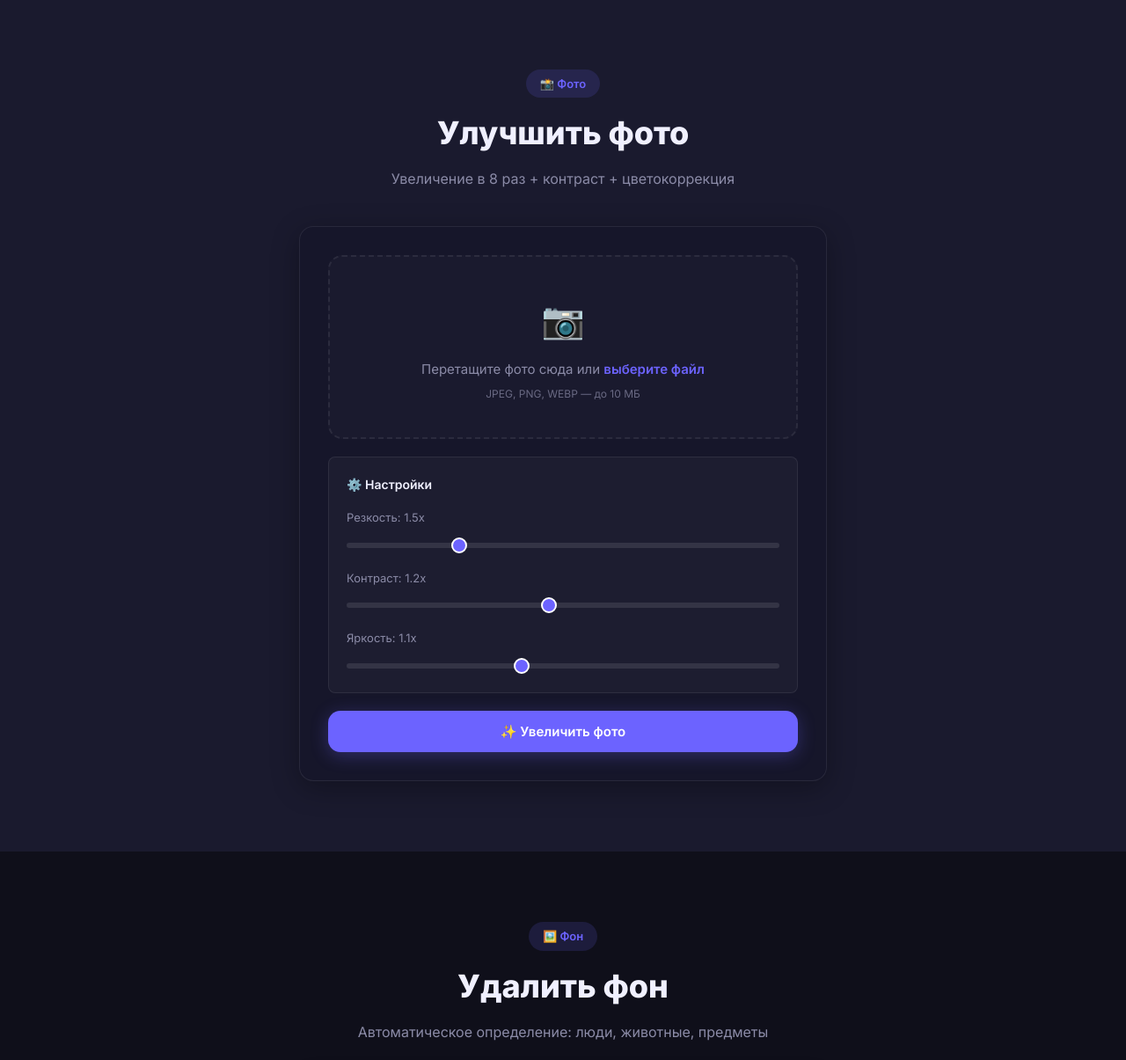
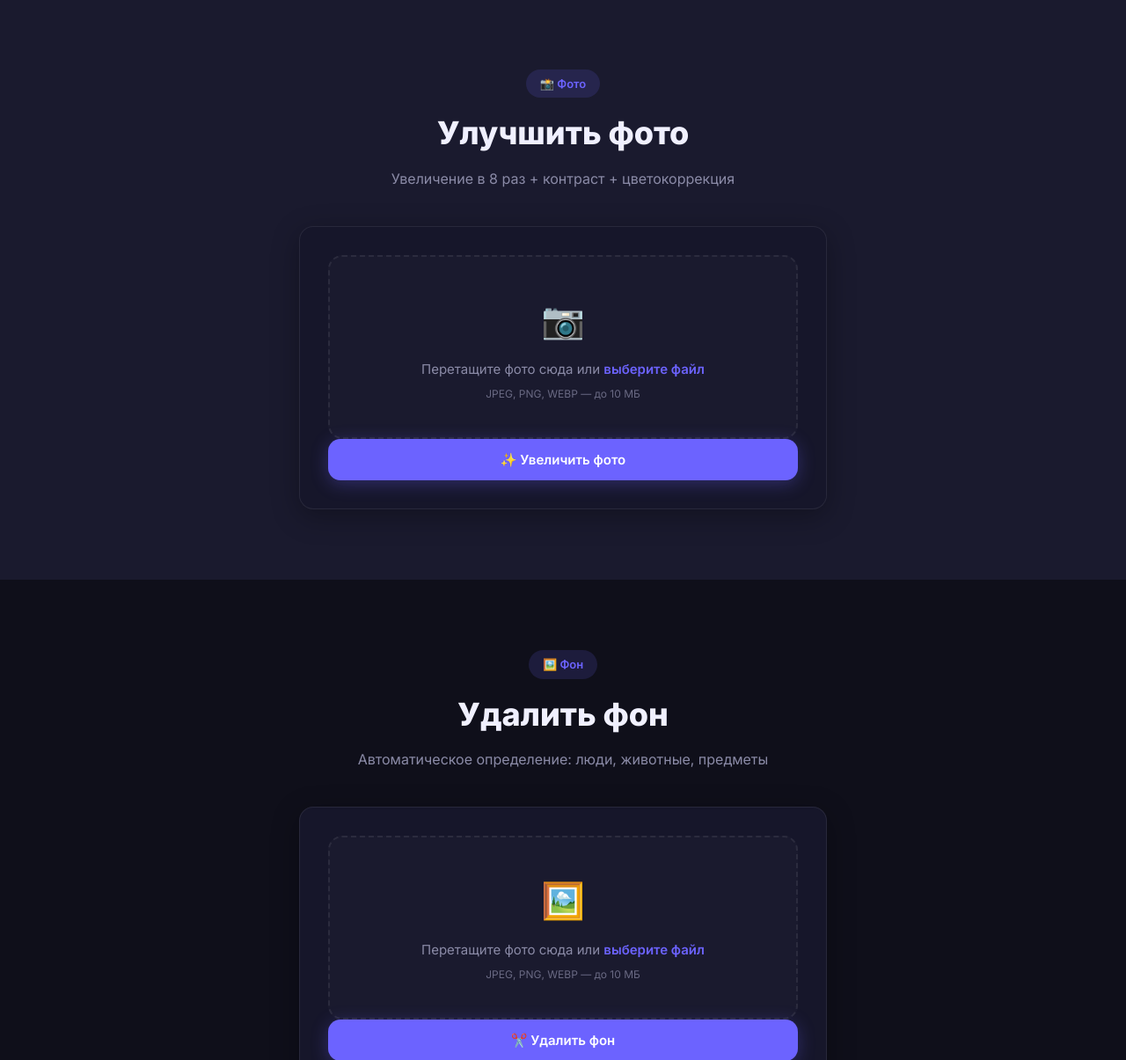
Before and after one commit to Rampo8/media_tools, a Flask app: page / in a window 1280 px wide. Shown: the part 1212-2417 px from the top of the page at 88% size. Run offline with Flask 3, Linux system fonts and the light colour scheme.

Commit message:
remove settings UI, use automatic quality enhancement with optimal defaults

```diff
--- a/app.py
+++ b/app.py
@@ -151,7 +151,7 @@ def video_download():
 
 
 # =============================================================================
-# API: Улучшение фото (OpenCV + scikit-image)
+# API: Улучшение фото (OpenCV + scikit-image) — автоматическое
 # =============================================================================
 @app.route('/api/photo/enhance', methods=['POST'])
 def photo_enhance():
@@ -168,9 +168,10 @@ def photo_enhance():
         return jsonify({'success': False, 'error': 'Неподдерживаемый формат'}), 400
 
     try:
-        sharpness = float(request.form.get('sharpness', 1.5))
-        contrast = float(request.form.get('contrast', 1.2))
-        brightness = float(request.form.get('brightness', 1.1))
+        # Настройки по умолчанию — оптимальные для улучшения качества
+        SHARPNESS = 2.0
+        CONTRAST = 1.4
+        BRIGHTNESS = 1.15
 
         # Читаем через OpenCV
         nparr = np.frombuffer(file.read(), np.uint8)
@@ -193,43 +194,33 @@ def photo_enhance():
 
         img = cv2.resize(img, (new_w, new_h), interpolation=cv2.INTER_LANCZOS4)
 
-        # ─── 2. Яркость (простое умножение с клиппингом) ───
-        img = np.clip(img.astype(np.float32) * brightness, 0, 255).astype(np.uint8)
+        # ─── 2. Яркость ───
+        img = np.clip(img.astype(np.float32) * BRIGHTNESS, 0, 255).astype(np.uint8)
 
-        # ─── 3. Контраст через CLAHE (адаптивный контраст) ───
+        # ─── 3. Контраст через CLAHE ───
         lab = cv2.cvtColor(img, cv2.COLOR_BGR2LAB)
-        l_channel = lab[:, :, 0]
-
-        # CLAHE: clipLimit контролирует силу контраста
-        clip_limit = max(1.0, contrast * 2.0)
+        clip_limit = max(1.0, CONTRAST * 2.0)
         clahe = cv2.createCLAHE(clipLimit=clip_limit, tileGridSize=(8, 8))
-        lab[:, :, 0] = clahe.apply(l_channel)
+        lab[:, :, 0] = clahe.apply(lab[:, :, 0])
         img = cv2.cvtColor(lab, cv2.COLOR_LAB2BGR)
 
-        # ─── 4. Резкость через Unsharp Mask (OpenCV) ───
-        # Размытие
+        # ─── 4. Резкость через Unsharp Mask ───
         blurred = cv2.GaussianBlur(img, (0, 0), sigmaX=3)
-        # Unsharp mask: sharpened = img + strength * (img - blurred)
-        strength = sharpness
-        img = cv2.addWeighted(img, 1.0 + strength, blurred, -strength, 0)
+        img = cv2.addWeighted(img, 1.0 + SHARPNESS, blurred, -SHARPNESS, 0)
 
-        # ─── 5. Цветокоррекция через scikit-image (гамма + насыщенность) ───
+        # ─── 5. Цветокоррекция через scikit-image ───
         img_rgb = cv2.cvtColor(img, cv2.COLOR_BGR2RGB)
         img_float = img_rgb.astype(np.float32) / 255.0
 
-        # Gamma correction для естественных цветов
-        gamma = 1.0 / max(0.8, contrast * 0.9)
+        gamma = 1.0 / max(0.8, CONTRAST * 0.9)
         img_float = exposure.adjust_gamma(img_float, gamma)
 
-        # Повышение насыщенности в LAB
         img_lab = rgb2lab(img_float)
-        # Увеличиваем a и b каналы (цветность)
-        color_boost = 1.0 + (contrast - 1.0) * 0.5
+        color_boost = 1.0 + (CONTRAST - 1.0) * 0.5
         img_lab[:, :, 1] *= color_boost
         img_lab[:, :, 2] *= color_boost
         img_float = lab2rgb(img_lab)
 
-        # Обратно в uint8
         img_final = (np.clip(img_float, 0, 1) * 255).astype(np.uint8)
         img_bgr = cv2.cvtColor(img_final, cv2.COLOR_RGB2BGR)
 
--- a/static/app.js
+++ b/static/app.js
@@ -178,19 +178,6 @@ function initVideoForm() {
 function initPhotoForm() {
     initUploadArea('photoUploadArea', 'photoFile', 'photoPreview', 'photoPreviewImg', 'photoPreviewRemove');
 
-    // Слайдеры
-    ['sharpness', 'contrast', 'brightness'].forEach(name => {
-        const slider = document.getElementById(`photo${name.charAt(0).toUpperCase() + name.slice(1)}`);
-        const display = document.getElementById(`${name}Val`);
-        slider?.addEventListener('input', () => {
-            display.textContent = slider.value;
-            // Если фото уже загружено — перезапустить обработку
-            if (document.getElementById('photoFile').files.length > 0) {
-                processPhoto();
-            }
-        });
-    });
-
     const form = document.getElementById('photoForm');
     if (!form) return;
 
@@ -214,9 +201,6 @@ async function processPhoto() {
 
     const formData = new FormData();
     formData.append('photo', file);
-    formData.append('sharpness', document.getElementById('photoSharpness').value);
-    formData.append('contrast', document.getElementById('photoContrast').value);
-    formData.append('brightness', document.getElementById('photoBrightness').value);
 
     try {
         const response = await fetch('/api/photo/enhance', {
@@ -228,7 +212,7 @@ async function processPhoto() {
         if (!data.success) throw new Error(data.error || 'Ошибка обработки');
 
         showResult('photoResult', 'photoInfo', 'photoDownloadLink',
-            `Размер: ${data.size} | ${data.dimensions} | Увеличение: 8x`, data.download_url);
+            `Размер: ${data.size} | ${data.dimensions} | Качество улучшено`, data.download_url);
         showToast('✅ Фото автоматически улучшено!');
 
     } catch (err) {
--- a/templates/index.html
+++ b/templates/index.html
@@ -101,23 +101,6 @@
                         <div class="preview-wrapper">
                             <img id="photoPreviewImg" src="" alt="Предпросмотр загруженного фото">
                             <button type="button" class="preview-remove" id="photoPreviewRemove" aria-label="Удалить фото">✕</button>
-                        </div>
-                    </div>
-                    <div class="settings-group">
-                        <h4 class="settings-title">⚙️ Настройки</h4>
-                        <div class="settings-grid">
-                            <div class="setting-item">
-                                <label for="photoSharpness">Резкость: <span id="sharpnessVal">1.5</span>x</label>
-                                <input type="range" id="photoSharpness" min="1" max="3" step="0.1" value="1.5">
-                            </div>
-                            <div class="setting-item">
-                                <label for="photoContrast">Контраст: <span id="contrastVal">1.2</span>x</label>
-                                <input type="range" id="photoContrast" min="0.5" max="2" step="0.1" value="1.2">
-                            </div>
-                            <div class="setting-item">
-                                <label for="photoBrightness">Яркость: <span id="brightnessVal">1.1</span>x</label>
-                                <input type="range" id="photoBrightness" min="0.5" max="2" step="0.1" value="1.1">
-                            </div>
                         </div>
                     </div>
                     <button type="submit" class="btn btn-primary btn-full" id="photoSubmitBtn">
```
